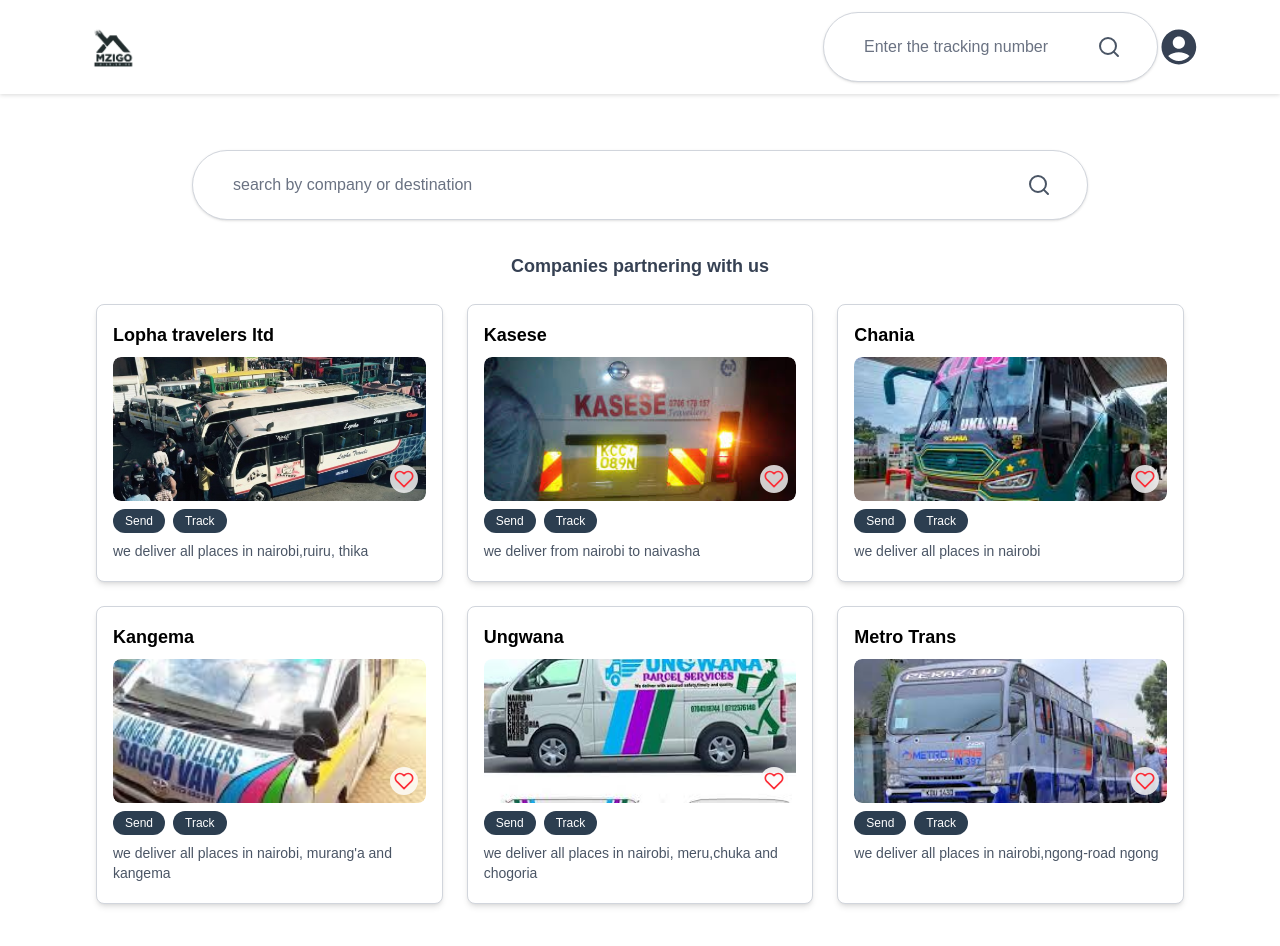
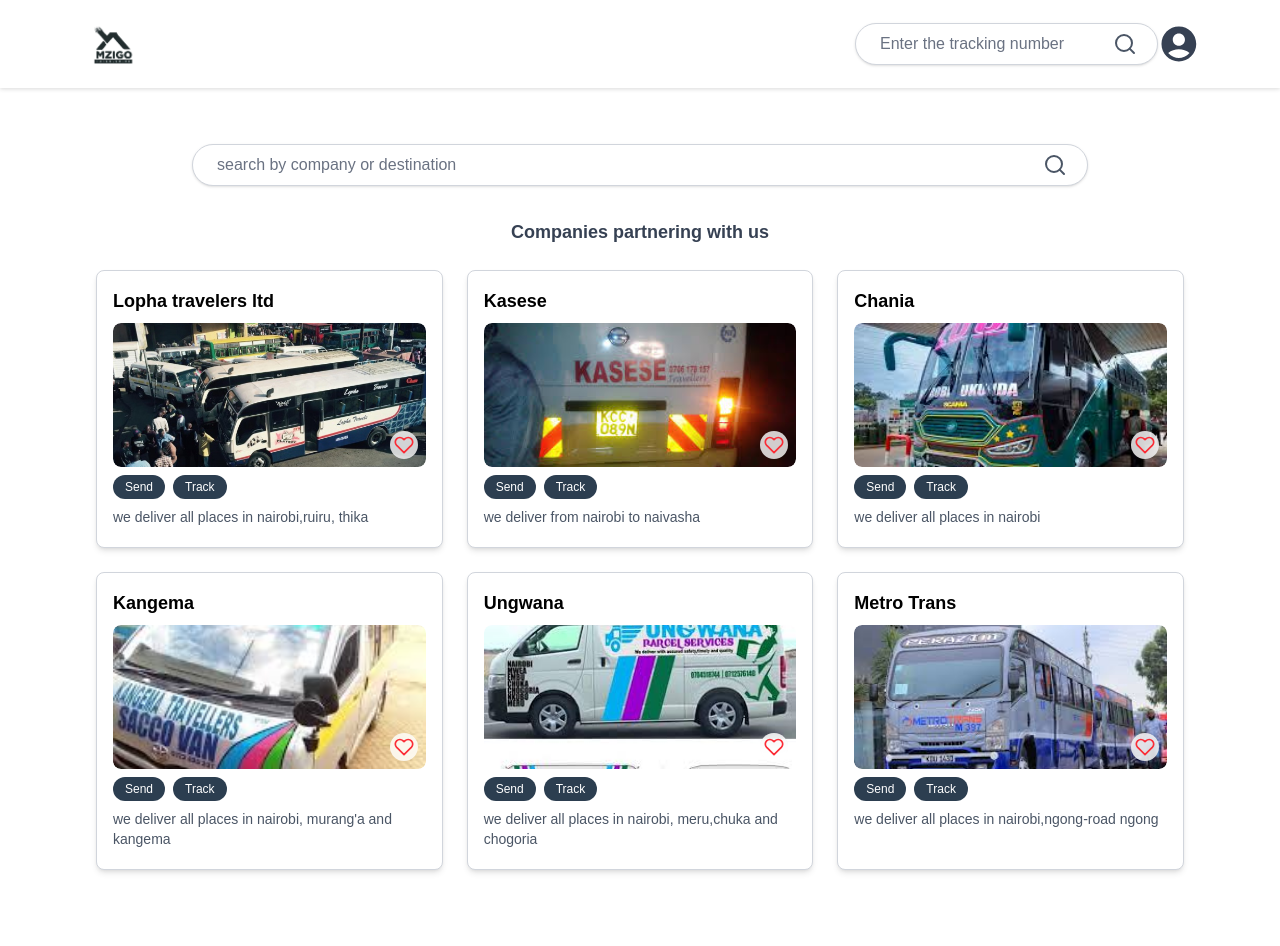
Before and after one commit to Iguru-Limited/Mzigo.co.ke, a Next.js app: page /send-mzigo in a window 1280 px wide. Shown: the top 946 px of the page. After the commit the page ends 918 px from the top, so only its background shows below. Built offline with nearby package versions, Linux system fonts and the light colour scheme.

Commit message:
fiexe the size of the search bar

```diff
--- a/app/components/SearchBar.tsx
+++ b/app/components/SearchBar.tsx
@@ -1,29 +1,28 @@
-'use client';
+"use client";
 
-import React, { useState } from 'react';
-import { FiSearch } from 'react-icons/fi';
+import React, { useState } from "react";
+import { FiSearch } from "react-icons/fi";
 
 interface SearchBarProps {
   placeholder?: string;
 }
 
-const SearchBar: React.FC<SearchBarProps> = ({ placeholder = 'search by company or destination' }) => {
-  const [query, setQuery] = useState('');
+const SearchBar: React.FC<SearchBarProps> = ({
+  placeholder = "search by company or destination",
+}) => {
+  const [query, setQuery] = useState("");
 
   const handleSearch = (e: React.FormEvent) => {
     e.preventDefault();
-    console.log('Searching for:', query);
+    console.log("Searching for:", query);
     // TODO: Add search logic here
   };
 
   return (
     <form
       onSubmit={handleSearch}
-      className="flex items-center w-full max-w-4xl mx-auto border border-gray-300 rounded-full px-3 py-2 bg-white shadow-sm
-                 sm:px-4 sm:py-2.5
-                 md:px-5 md:py-3
-                 lg:px-6 lg:py-3
-                 xl:px-7 xl:py-3.5"
+      className="flex items-center w-full max-w-4xl mx-auto border border-gray-300 rounded-full px-3 bg-white shadow-sm
+                 "
     >
       <input
         type="text"
```
